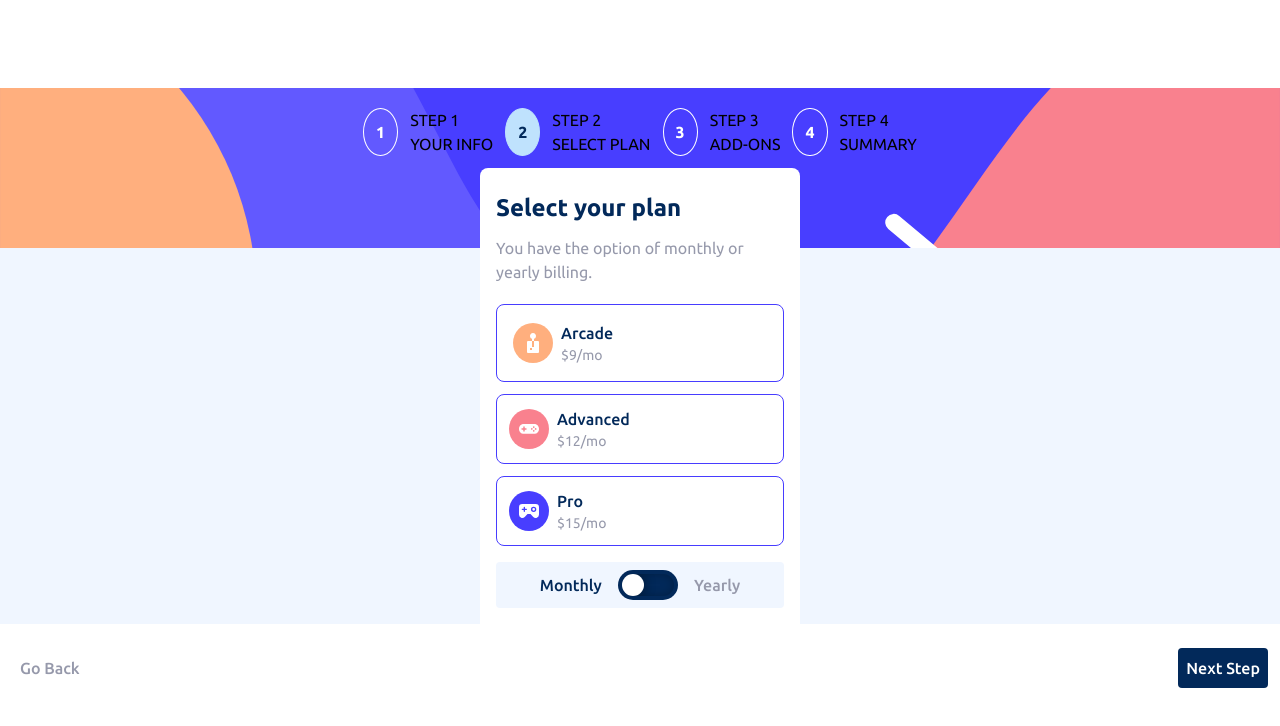
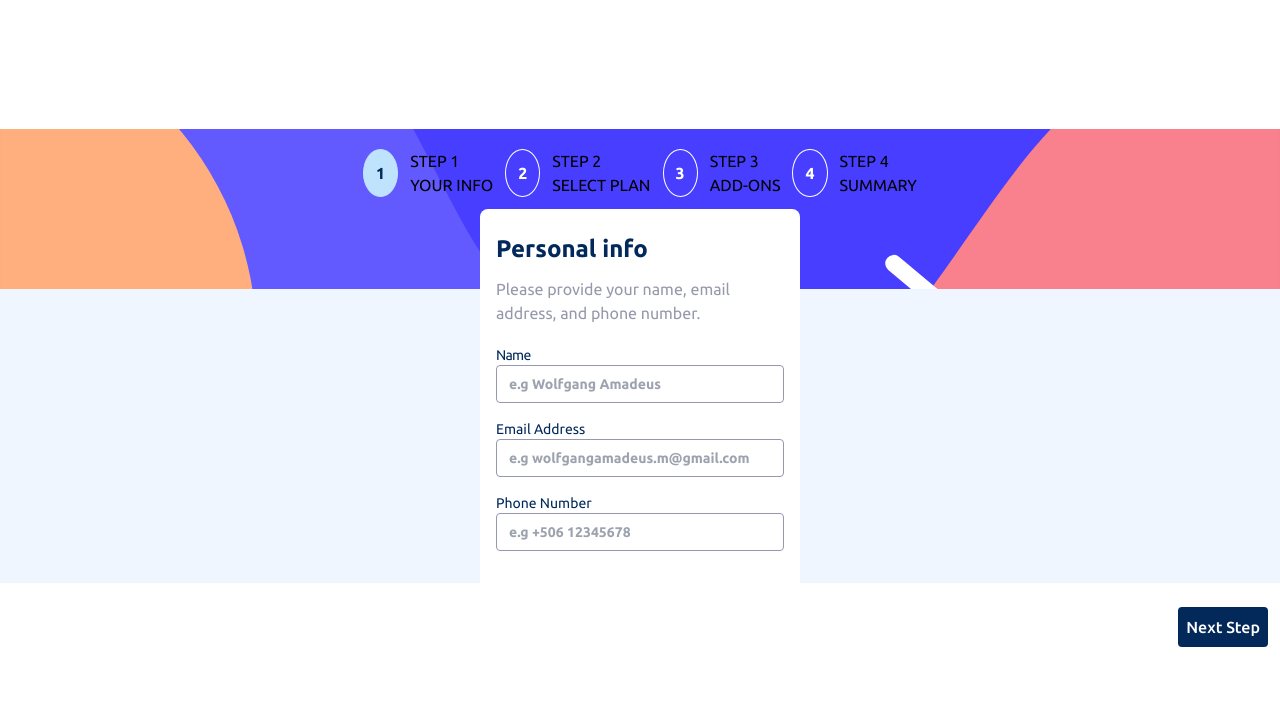
Before and after one commit to Sojo506/multi-step-form-react, a React app: page / in a window 1280 px wide. Shown: the top 726 px of the page. Built offline with nearby package versions, Linux system fonts and the light colour scheme; the HTML template or start-up script is replaced by a standard one.

Commit message:
Just some TODO comments added

```diff
--- a/src/App.jsx
+++ b/src/App.jsx
@@ -10,7 +10,12 @@ import ThankYou from "./components/ThankYou";
 import Footer from "./components/Footer";
 
 function App() {
-  const [currentStep, setCurrentStep] = useState(2);
+  // TODO delete this and create a context
+  const [options, setOptions] = useState({
+    name: "",
+
+  })
+  const [currentStep, setCurrentStep] = useState(1);
 
   return (
     <main className="responsive_viewport font-ubuntu bg-n-magnolia relative">
--- a/src/components/ButtonSelectPlans.jsx
+++ b/src/components/ButtonSelectPlans.jsx
@@ -4,6 +4,7 @@ import icon_pro from "../assets/images/icon-pro.svg";
 
 const ButtonSelectPlan = ({ plan, type }) => {
   const keys = Object.keys(plan).sort((a, b) => a - b);
+  // TODO onClick event to select a plan
 
   return (
     <div className="flex flex-col gap-3 mb-4">
@@ -24,7 +25,7 @@ const ButtonSelectPlan = ({ plan, type }) => {
       </div>
 
       <div className="flex border rounded-lg border-p-purplish-blue p-3 gap-2">
-        <img src={icon_advanced} alt="icon arcade" />
+        <img src={icon_advanced} alt="icon advanced" />
         <div>
           <h4 className="capitalize text-p-marine-blue font-medium">
             {keys[1]}
@@ -39,7 +40,7 @@ const ButtonSelectPlan = ({ plan, type }) => {
       </div>
 
       <div className="flex border rounded-lg border-p-purplish-blue p-3 gap-2">
-        <img src={icon_pro} alt="icon arcade" />
+        <img src={icon_pro} alt="icon pro" />
         <div>
           <h4 className="capitalize text-p-marine-blue font-medium">
             {keys[2]}
```
